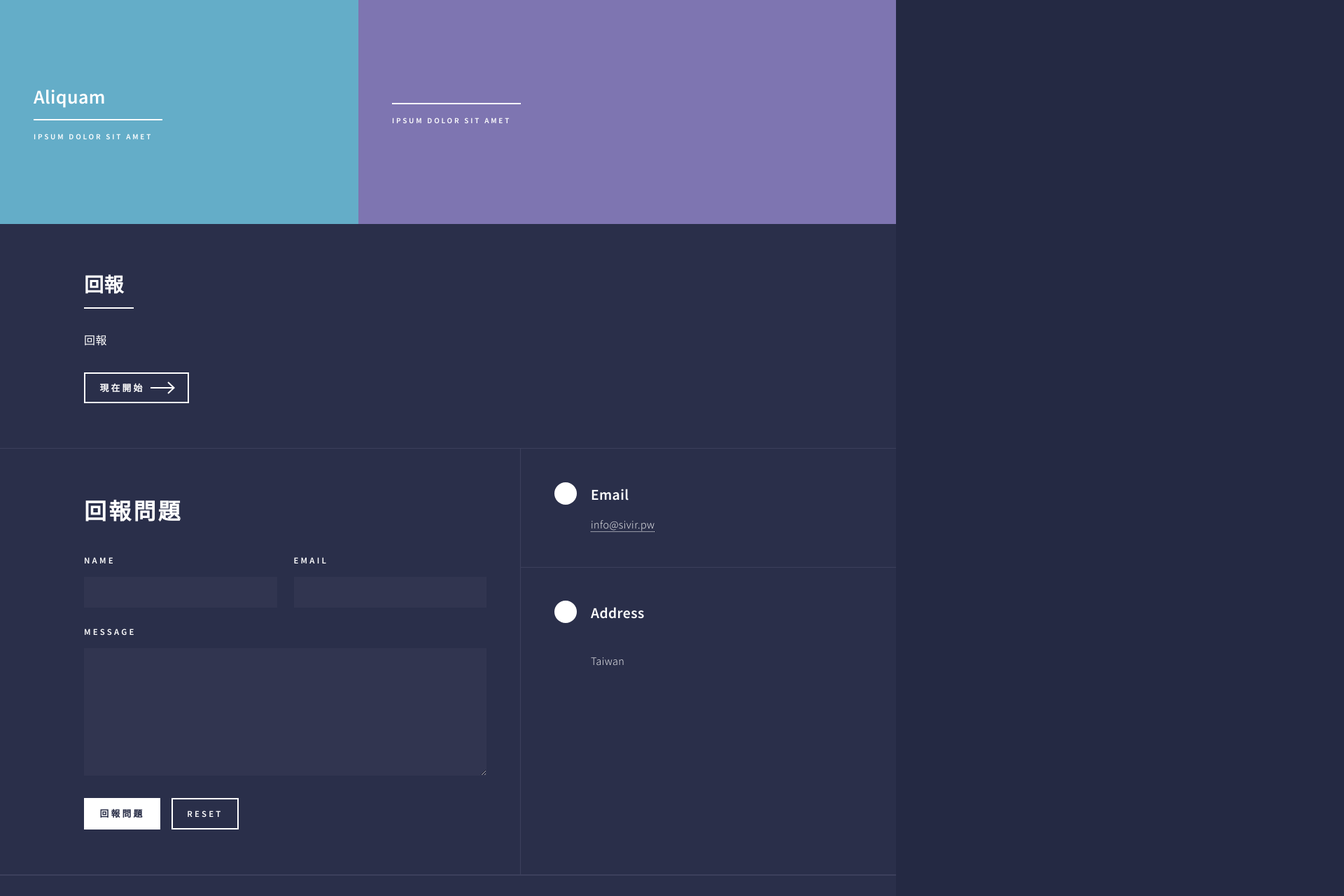
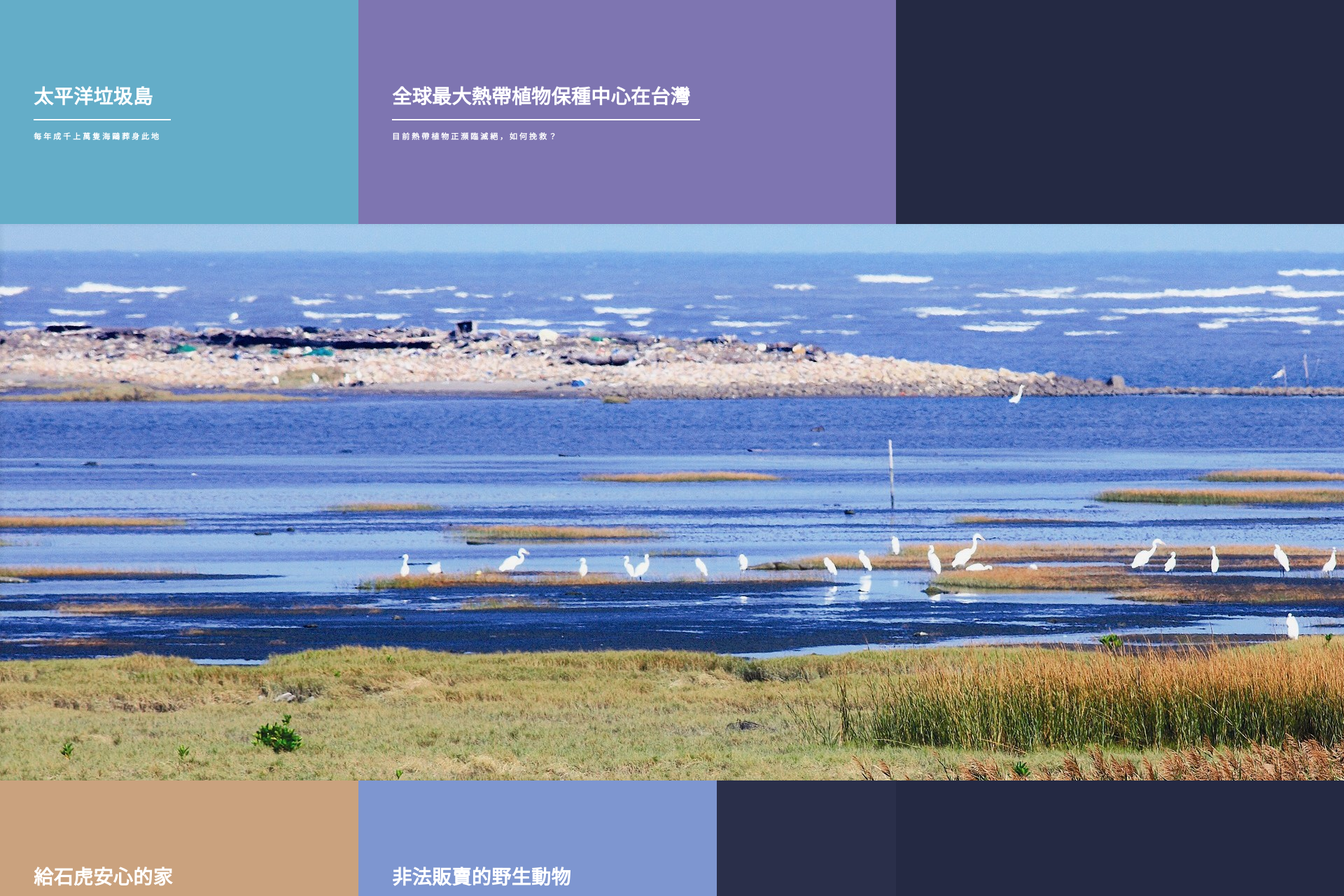
Before and after one commit to milliax/hackthon, a Next.js app: page / in a window 1280 px wide. Shown: the part 600-1880 px from the top of the page at 70% size, 1920 px wide, since content can reach past the window. Built offline with nearby package versions, Linux system fonts and the light colour scheme; a web font is replaced by a local one.

Commit message:
add slide failed

```diff
--- a/pages/index.js
+++ b/pages/index.js
@@ -29,14 +29,17 @@ export default function Home() {
             <div id="main">
 
                 <section id="one" className="tiles">
-                    <Spotlight img="images/pic01.jpg"
-                               title="Aliquam"
-                               context="Ipsum dolor sit amet"
-                               link="/"/>
-                    <Spotlight img="images/pic02.jpg"
-                               title=""
-                               context="Ipsum dolor sit amet"
-                               link="/"/>
+                    <Spotlight title="太平洋垃圾島"
+                                context="每年成千上萬隻海鷗葬身此地"/>
+                    <Spotlight title="全球最大熱帶植物保種中心在台灣"
+                                context="目前熱帶植物正瀕臨滅絕，如何挽救？"/>
+                    <img src="images/pic01.jpg"/>
+                    <Spotlight title="給石虎安心的家"
+                                context="為野生動物守護安心家園"/>
+                    <Spotlight title="非法販賣的野生動物"
+                                context="保護它們"/>
+                    <Spotlight title="森林面積佔總土地面積過少"
+                                context="該如何挽救?"/>
                 </section>
 
                 <section id="two">
```
Also changed, not shown: component/slide.js (added, +14 -0 lines), public/images/pic01.jpg.
